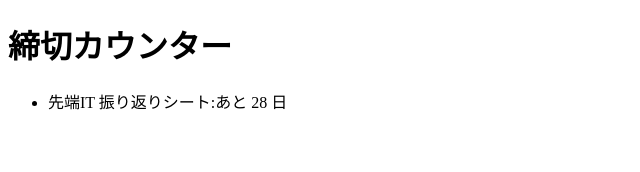
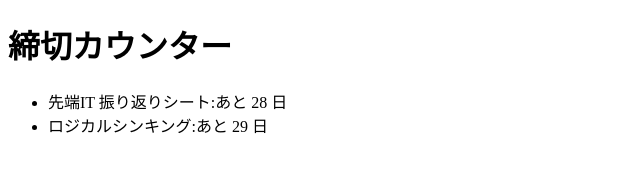
Before and after one commit to neec-sentan-it-2026/team07-deadline, a website: page public/index.html in a window 1280 px wide. Shown: the whole page, without its empty margins (0-640 px from the left). Drawn offline with Linux system fonts and the light colour scheme.

Commit message:
締切データを1件追加する

```diff
--- a/public/index.html
+++ b/public/index.html
@@ -1,10 +1,12 @@
 <!-- public/index.html -->
 <!DOCTYPE html>
 <html lang="ja">
+
 <head>
   <meta charset="UTF-8">
   <title>締切カウンター</title>
 </head>
+
 <body>
   <h1>締切カウンター</h1>
   <ul id="list"></ul>
@@ -12,6 +14,7 @@
     import { daysUntil } from './deadline.js';
     const deadlines = [
       { name: '先端IT 振り返りシート', date: '2026-12-25' },
+      { name: 'ロジカルシンキング', date: '2026-12-26' },
     ];
     const list = document.getElementById('list');
     for (const d of deadlines) {
@@ -21,4 +24,5 @@
     }
   </script>
 </body>
+
 </html>
```
